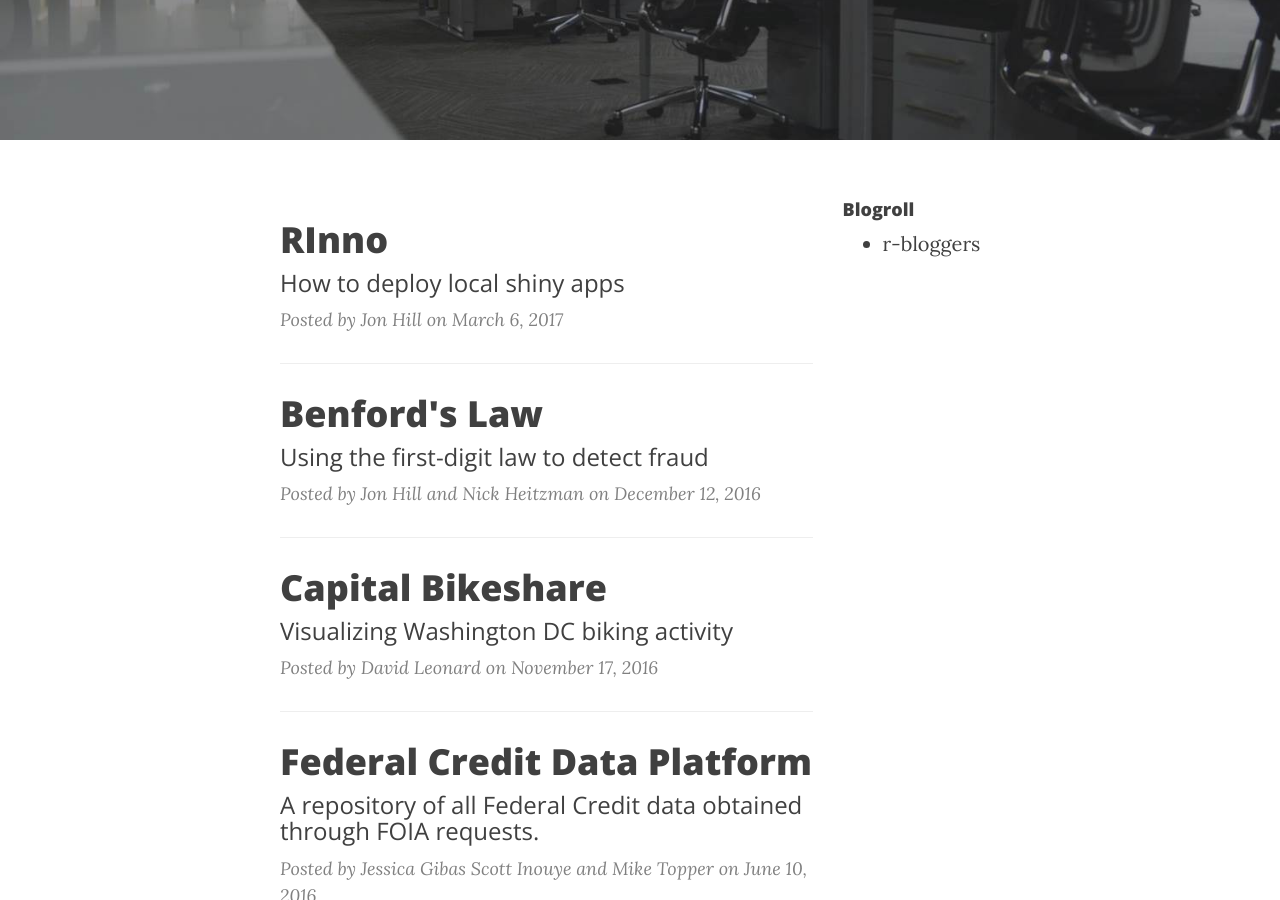
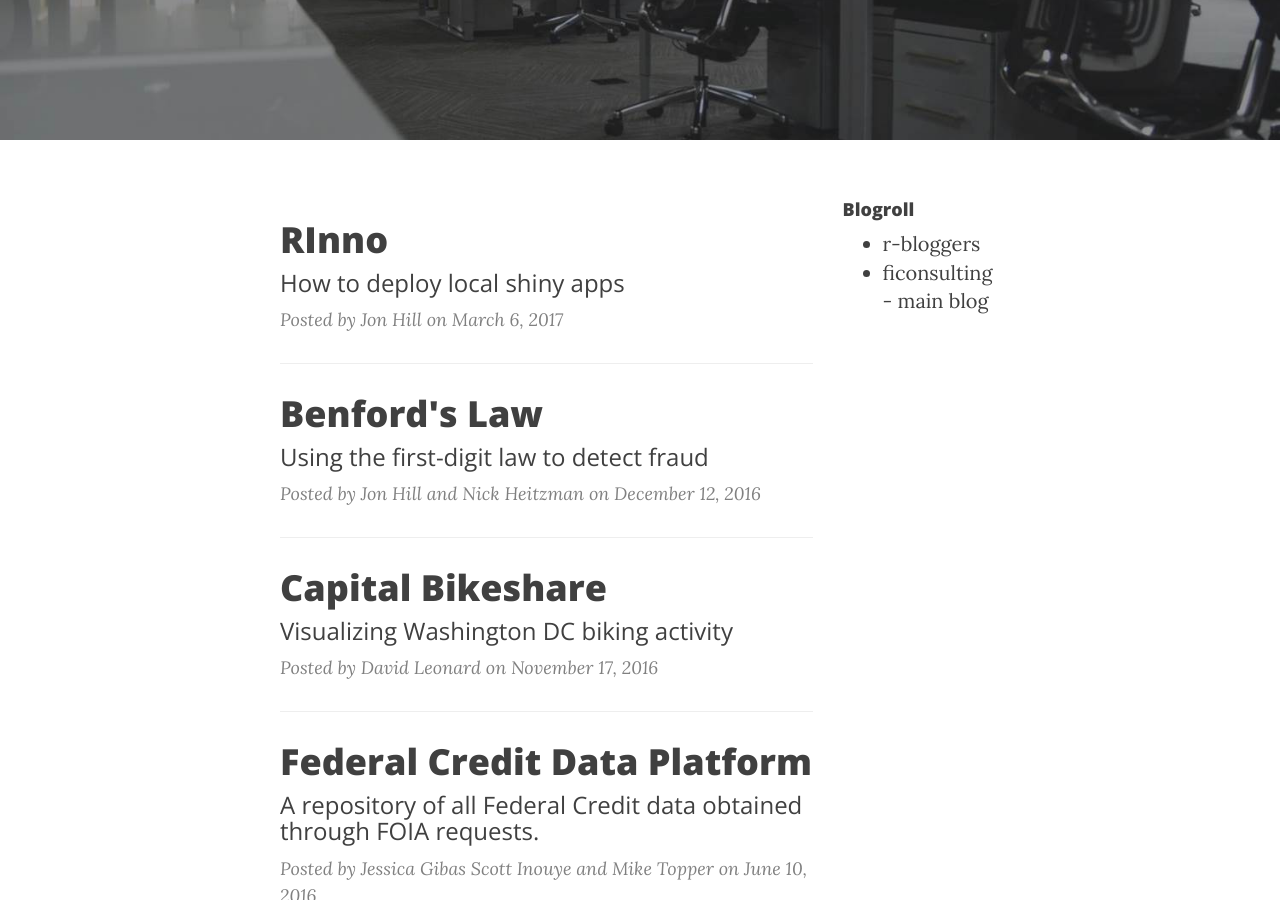
Before and after one commit to ficonsulting/filabs, a Jekyll site: the page built from index.html, in a window 1280 px wide and 900 px high, scrolled down 308 px. Built offline with Jekyll 4.4.1, drawn with Linux system fonts in a browser that asks for light colours; nearby versions of some CDN libraries; the list of posts is cut into pages by our own code.

Commit message:
Update blogroll.yml

```diff
--- a/_data/blogroll.yml
+++ b/_data/blogroll.yml
@@ -1,4 +1,6 @@
 # blogroll
 list :
-    - text : r-bloggers
-      url : www.r-bloggers.com
+    - text: r-bloggers
+      url: www.r-bloggers.com
+    - text: ficonsulting - main blog
+      url: http://www.ficonsulting.com/news-insights/blog/
```
